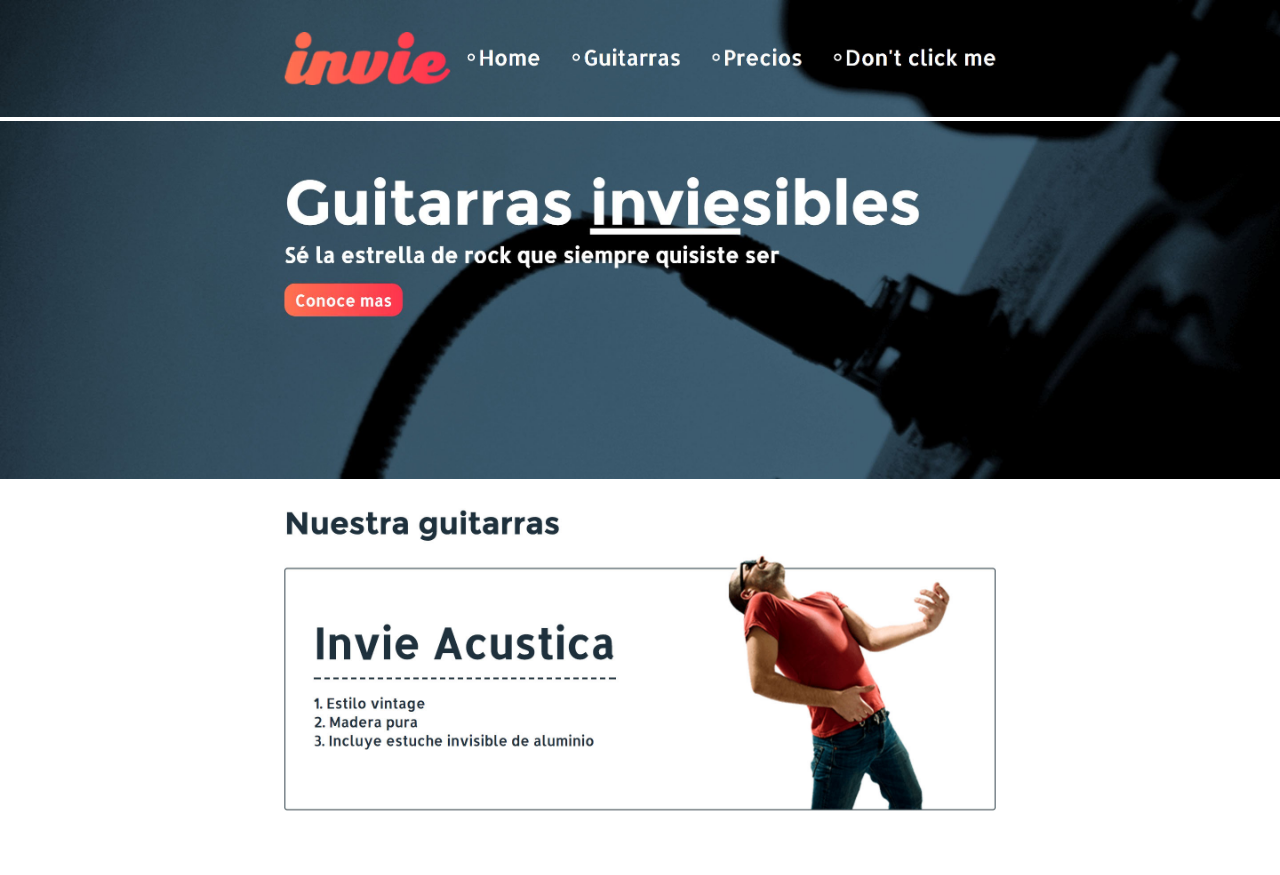
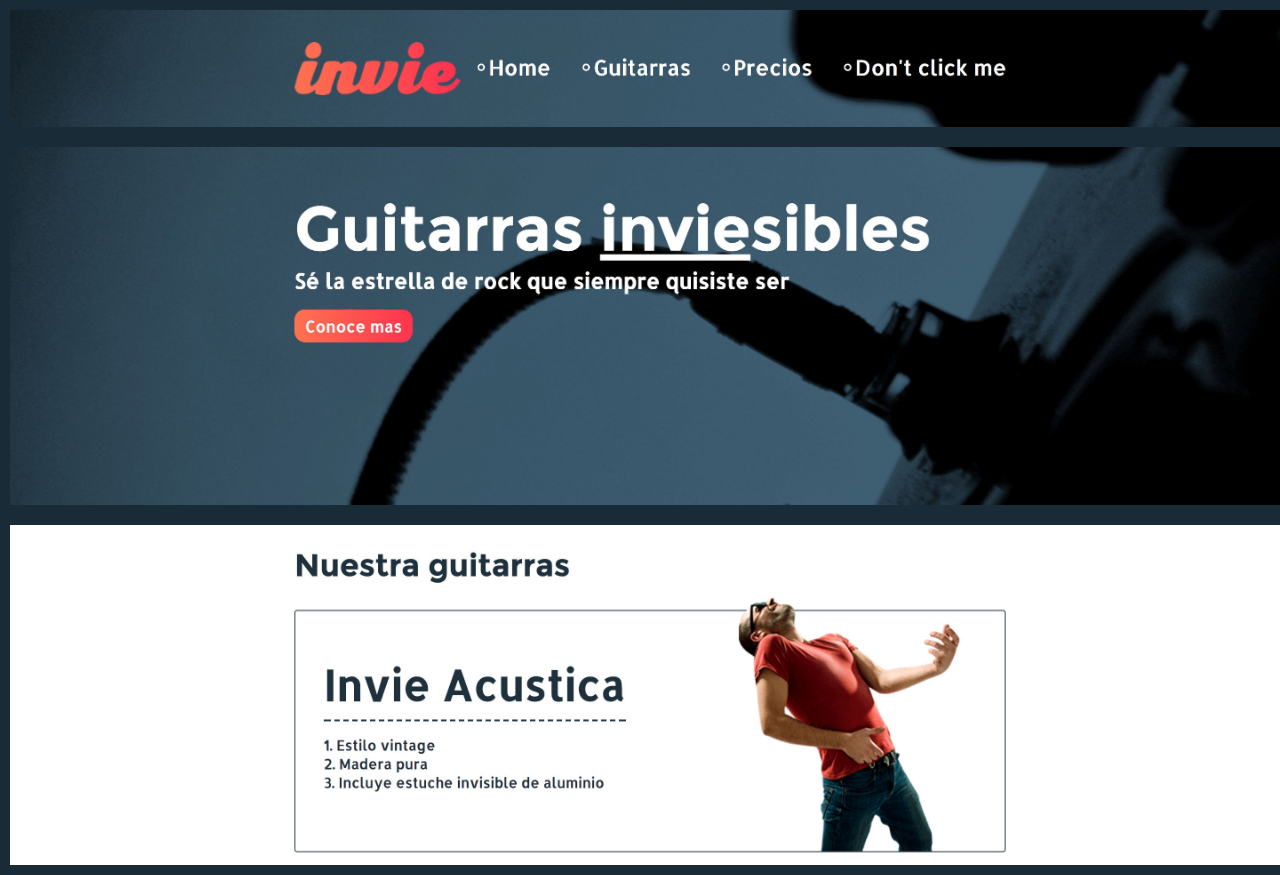
Before and after one commit to terracenter/invie-github, a plain HTML site: page index.html in a window 1280 px wide. Before the commit the page ends 827 px from the top, so only its background shows below. Drawn offline with Linux system fonts and the light colour scheme.

Commit message:
hotfix 1

```diff
--- a/index.html
+++ b/index.html
@@ -8,11 +8,9 @@
 
 		}
 		img{
-			max-width: 100%
-/*
+			max-width: 100%;
 			vertical-align: top;
-*/
-
+			border: 10px solid #192b36;
 		}
 
 	</style>
```
